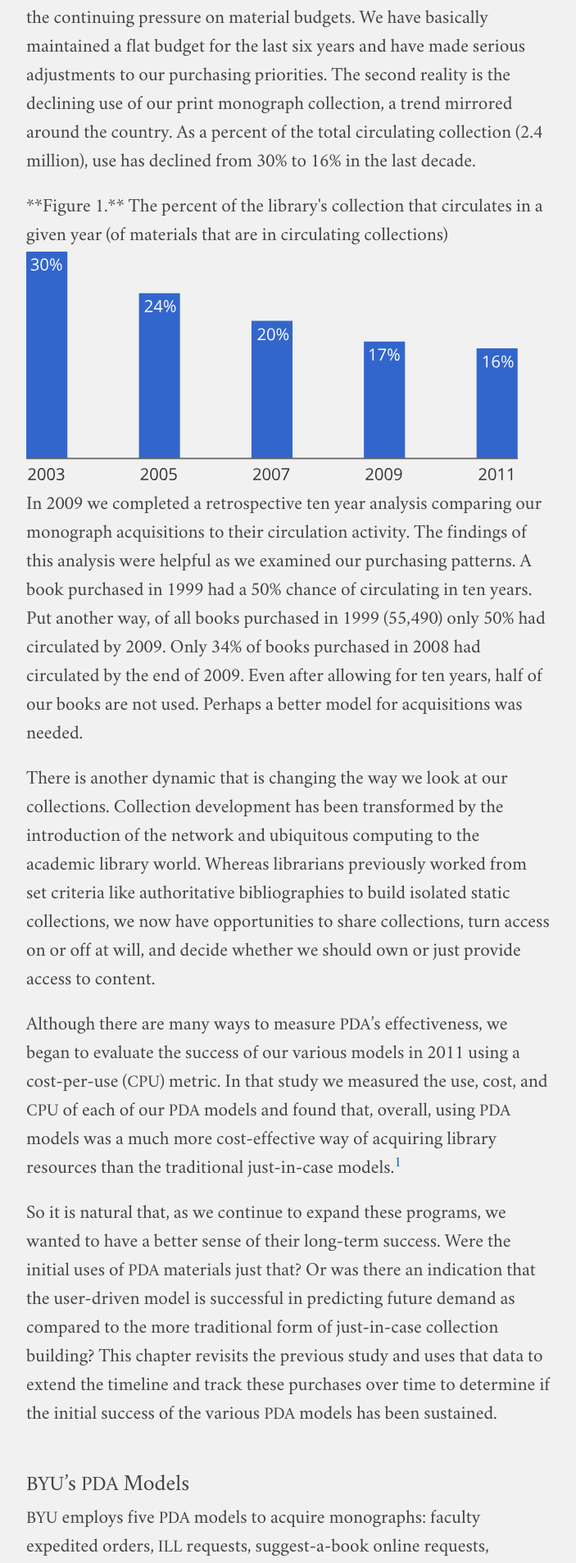
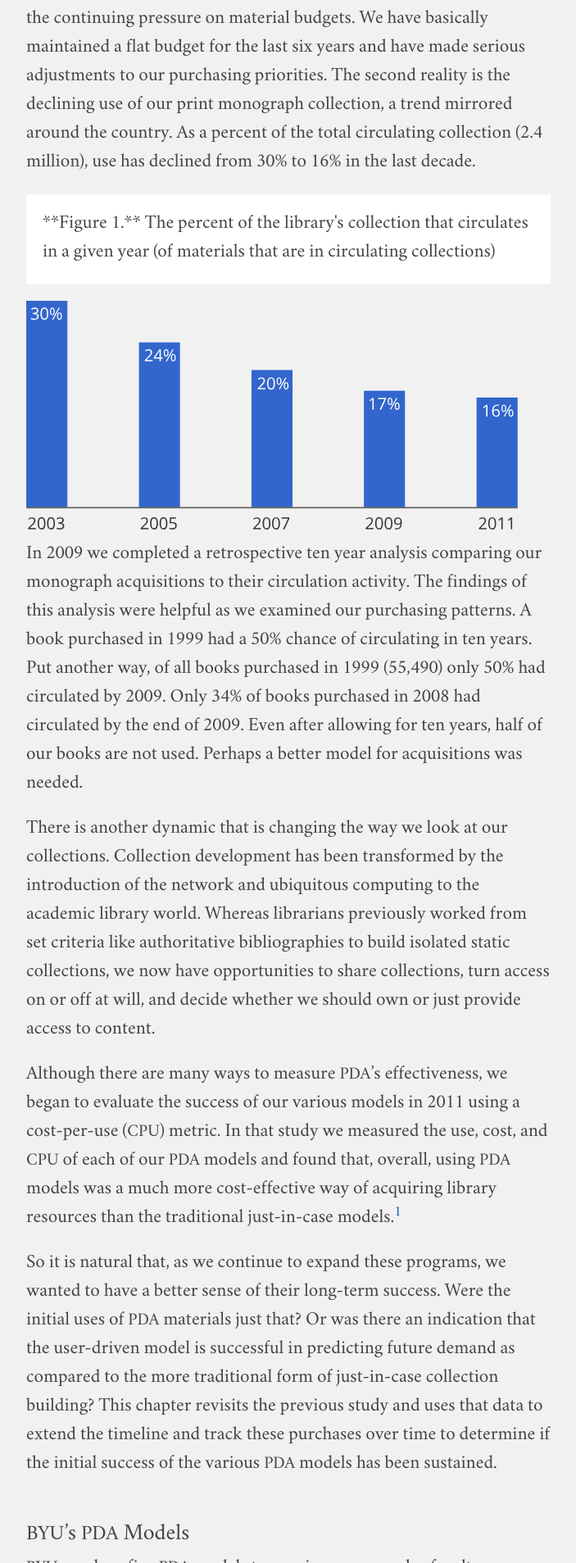
Before and after one commit to jaredhowland/jaredhowland.github.io, a Jekyll site: the page built from content/publications/patron-driven.md, in a window 1280 px wide. Shown: the part 1512-3419 px from the top of the page at 82% size, without its empty margins (288-991 px from the left). Built offline with Jekyll 4.4.1, drawn with Linux system fonts in a browser that asks for light colours.

Commit message:
[FIX] Caption CSS

```diff
--- a/assets/css/styles.min.scss
+++ b/assets/css/styles.min.scss
@@ -96,15 +96,16 @@ blockquote p {
   padding-bottom: 0;
 }
 
+caption,
+figcaption {
+  background: #FFFFFF;
+  margin-bottom: 1em;
+  padding: 1em;
+  text-align: left;
+}
+
 table {
   margin: 2em 0;
-
-  caption {
-    background: #FFFFFF;
-    margin-bottom: 1em;
-    padding: 1em;
-    text-align: left;
-  }
 
   tbody {
     tr {
```
